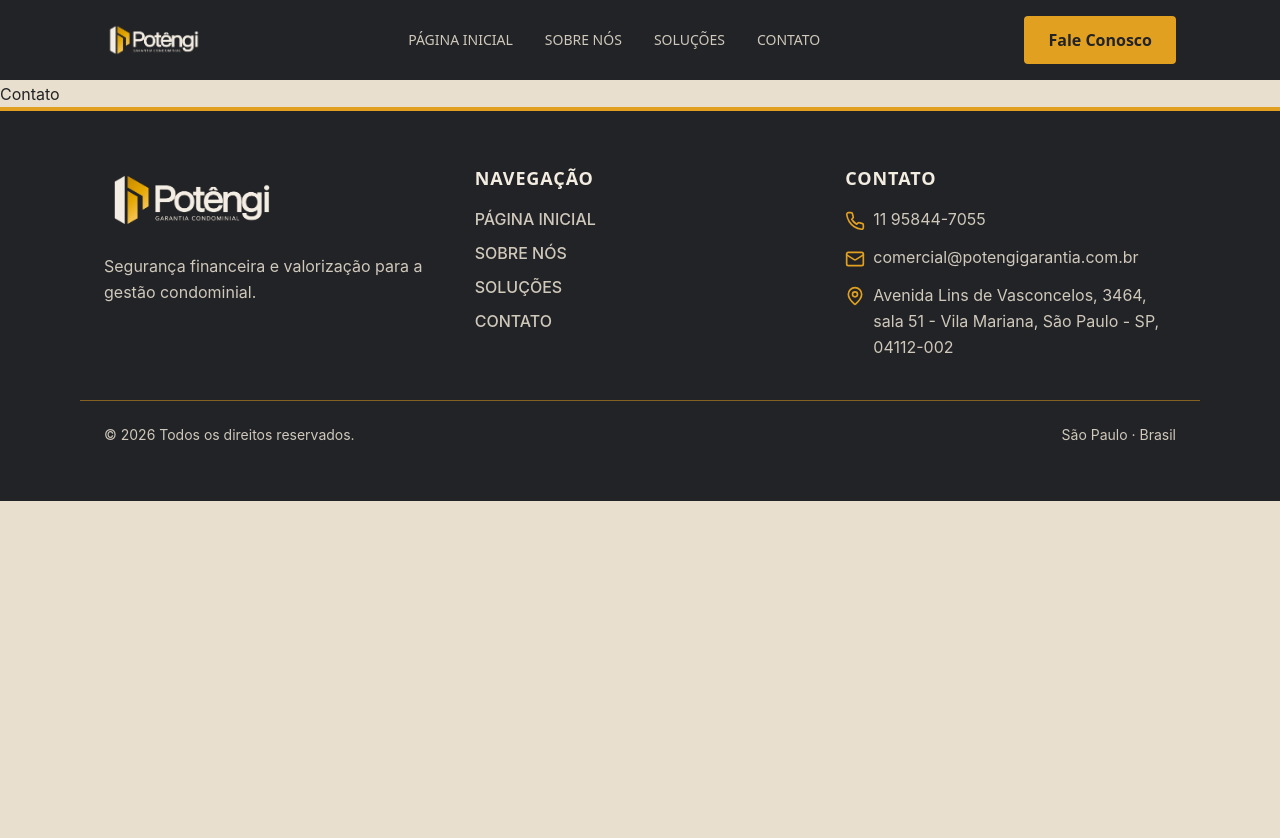
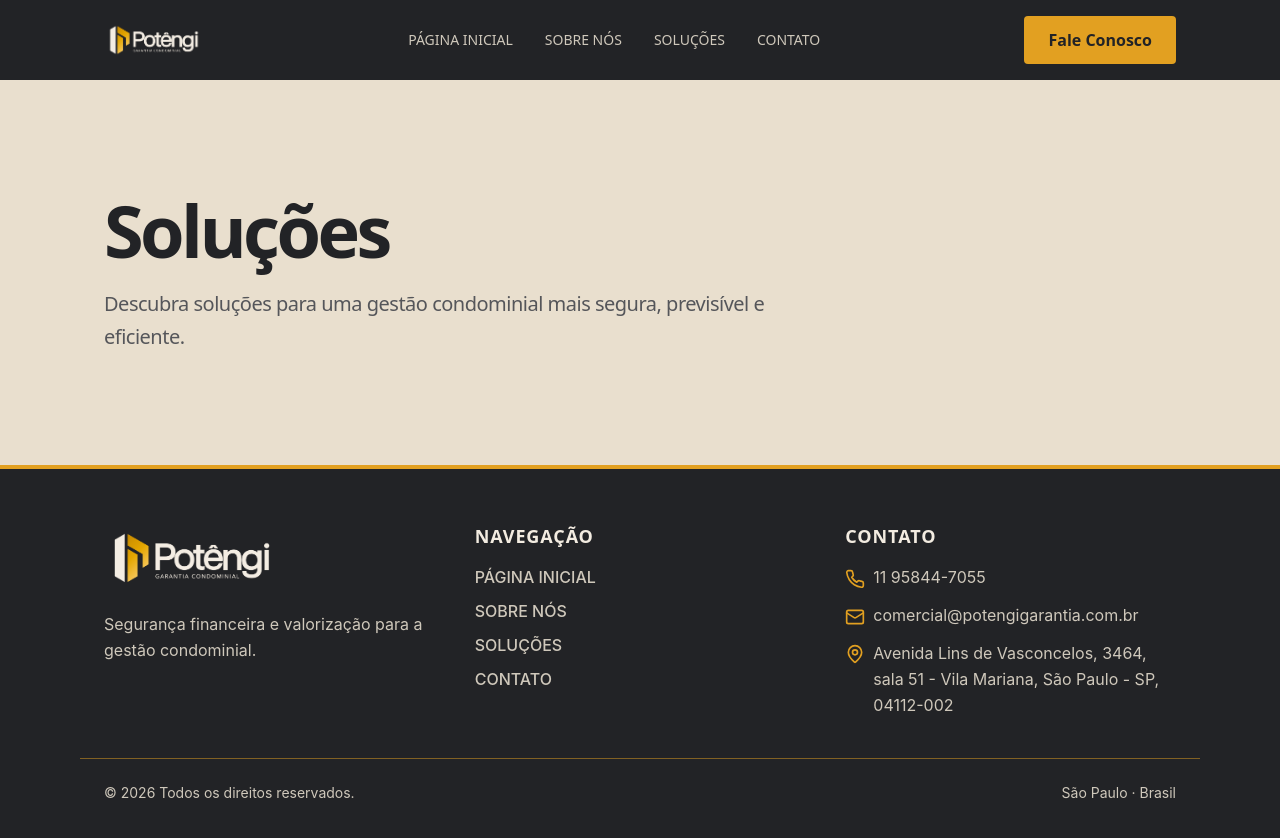
Before and after one commit to joaovlara/next-template, a Next.js app: page /solucoes in a window 1280 px wide. Shown: the top 838 px of the page. Before the commit the page ends 800 px from the top, so only its background shows below. Built offline with nearby package versions, Linux system fonts and the light colour scheme.

Commit message:
create header

```diff
--- /dev/null
+++ b/src/app/_components/HeaderPage.tsx
@@ -0,0 +1,17 @@
+interface HeaderPageProps {
+  pageName: string;
+  subtitle: string;
+}
+
+const HeaderPage = ({ pageName, subtitle }: HeaderPageProps) => {
+  return (
+    <header className="page-header">
+      <div className="container page-header-content">
+        <h1>{pageName}</h1>
+        <h2>{subtitle}</h2>
+      </div>
+    </header>
+  );
+};
+
+export default HeaderPage;
--- a/src/app/contato/page.tsx
+++ b/src/app/contato/page.tsx
@@ -1,9 +1,12 @@
-import React from 'react'
+import HeaderPage from "../_components/HeaderPage";
 
-const Contato = () => {
+export default function Contato() {
   return (
-    <div>Contato</div>
-  )
+    <main>
+      <HeaderPage
+        pageName="Contato"
+        subtitle="Fale com a nossa equipe e descubra como podemos ajudar o seu condomínio."
+      />
+    </main>
+  );
 }
-
-export default Contato
--- a/src/app/globals.css
+++ b/src/app/globals.css
@@ -369,6 +369,22 @@
       url("/images/hero-edgar-qBWXk3UbChE-unsplash.jpg");
   }
 
+  .page-header {
+    @apply bg-brand-sand;
+  }
+
+  .page-header-content {
+    @apply flex min-h-[24rem] flex-col justify-center gap-5 py-16;
+  }
+
+  .page-header h1 {
+    @apply max-w-4xl text-brand-graphite;
+  }
+
+  .page-header h2 {
+    @apply max-w-2xl text-lg font-normal leading-relaxed text-brand-muted md:text-xl;
+  }
+
   .section-eyebrow {
     @apply text-sm font-bold uppercase tracking-widest text-brand-gold-ink;
   }
--- a/src/app/sobre/page.tsx
+++ b/src/app/sobre/page.tsx
@@ -1,9 +1,12 @@
-import React from 'react'
+import HeaderPage from "../_components/HeaderPage";
 
-const Sobre = () => {
+export default function Sobre() {
   return (
-    <div>Sobre</div>
-  )
+    <main>
+      <HeaderPage
+        pageName="Sobre"
+        subtitle="Conheça a nossa história, os nossos valores e o compromisso com cada condomínio."
+      />
+    </main>
+  );
 }
-
-export default Sobre
--- a/src/app/solucoes/page.tsx
+++ b/src/app/solucoes/page.tsx
@@ -1,9 +1,12 @@
-import React from 'react'
+import HeaderPage from "../_components/HeaderPage";
 
-const Contato = () => {
+export default function Solucoes() {
   return (
-    <div>Contato</div>
-  )
+    <main>
+      <HeaderPage
+        pageName="Soluções"
+        subtitle="Descubra soluções para uma gestão condominial mais segura, previsível e eficiente."
+      />
+    </main>
+  );
 }
-
-export default Contato
```
